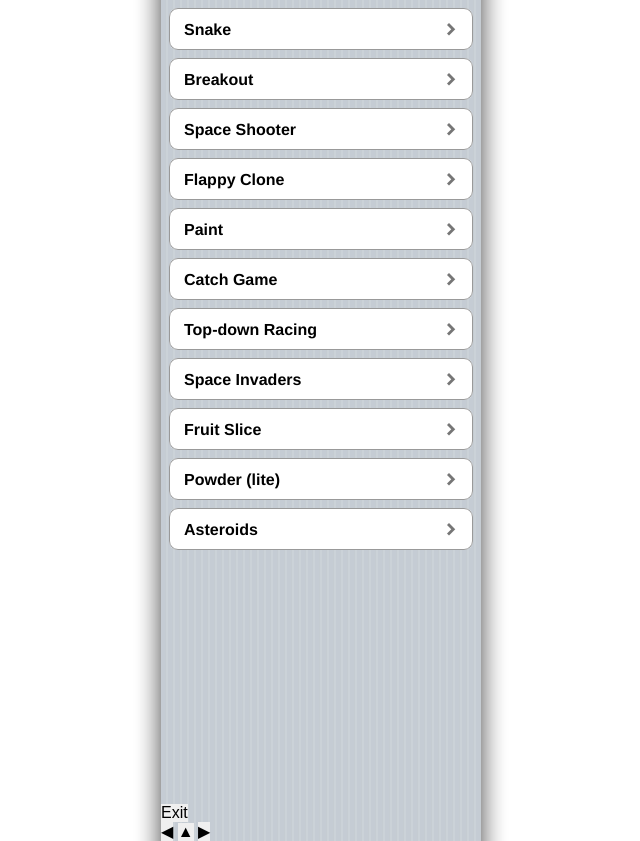
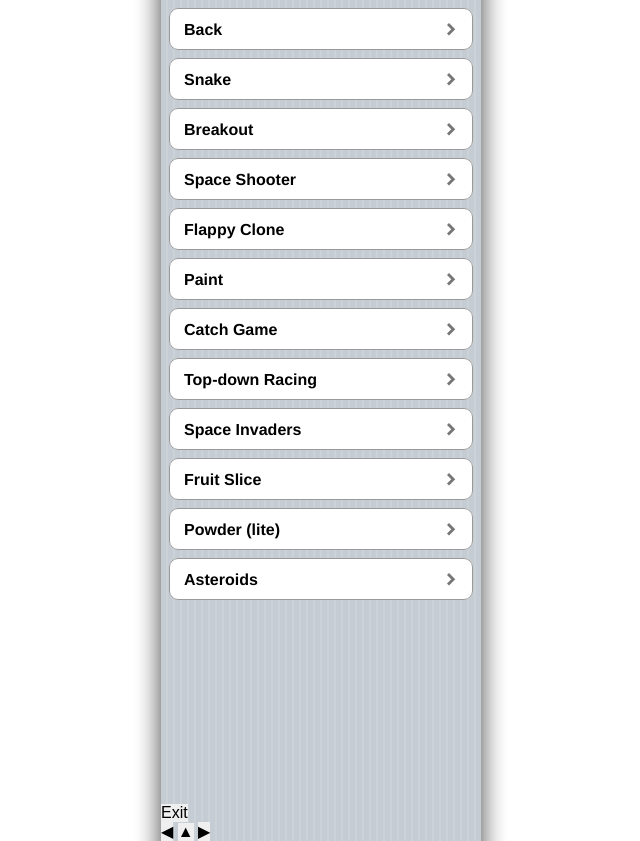
Before and after one commit to minh6079/iPod-html, a plain HTML site: page test.html in a window 1280 px wide. Shown: the top 841 px of the page, without its empty margins (319-959 px from the left). Drawn offline with Linux system fonts and the light colour scheme.

Commit message:
Add Back button to menu panel in test.html

```diff
--- a/test.html
+++ b/test.html
@@ -190,6 +190,7 @@ div.fsd, label {
 <body class="pinstripe">
 
 <div class="panel" id="menuPanel">
+<fieldset><a href="index.html" class="fsa"><div class="fsad"><label>Back</label></div></a></fieldset>
   <fieldset><a href="#" class="fsa" onclick="startGame('snake');return false;"><div class="fsad"><label>Snake</label></div></a></fieldset>
   <fieldset><a href="#" class="fsa" onclick="startGame('breakout');return false;"><div class="fsad"><label>Breakout</label></div></a></fieldset>
   <fieldset><a href="#" class="fsa" onclick="startGame('shooter');return false;"><div class="fsad"><label>Space Shooter</label></div></a></fieldset>
```
